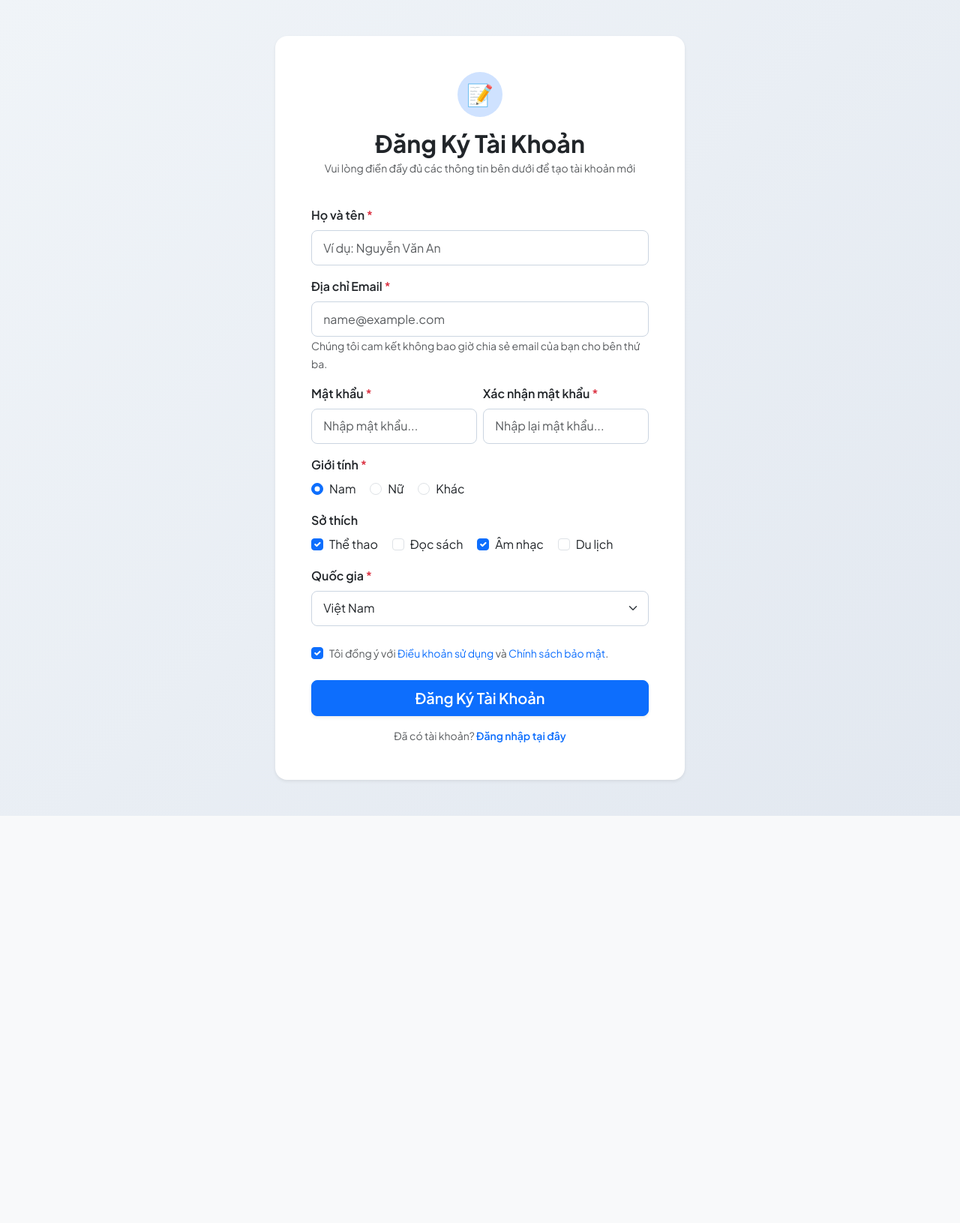
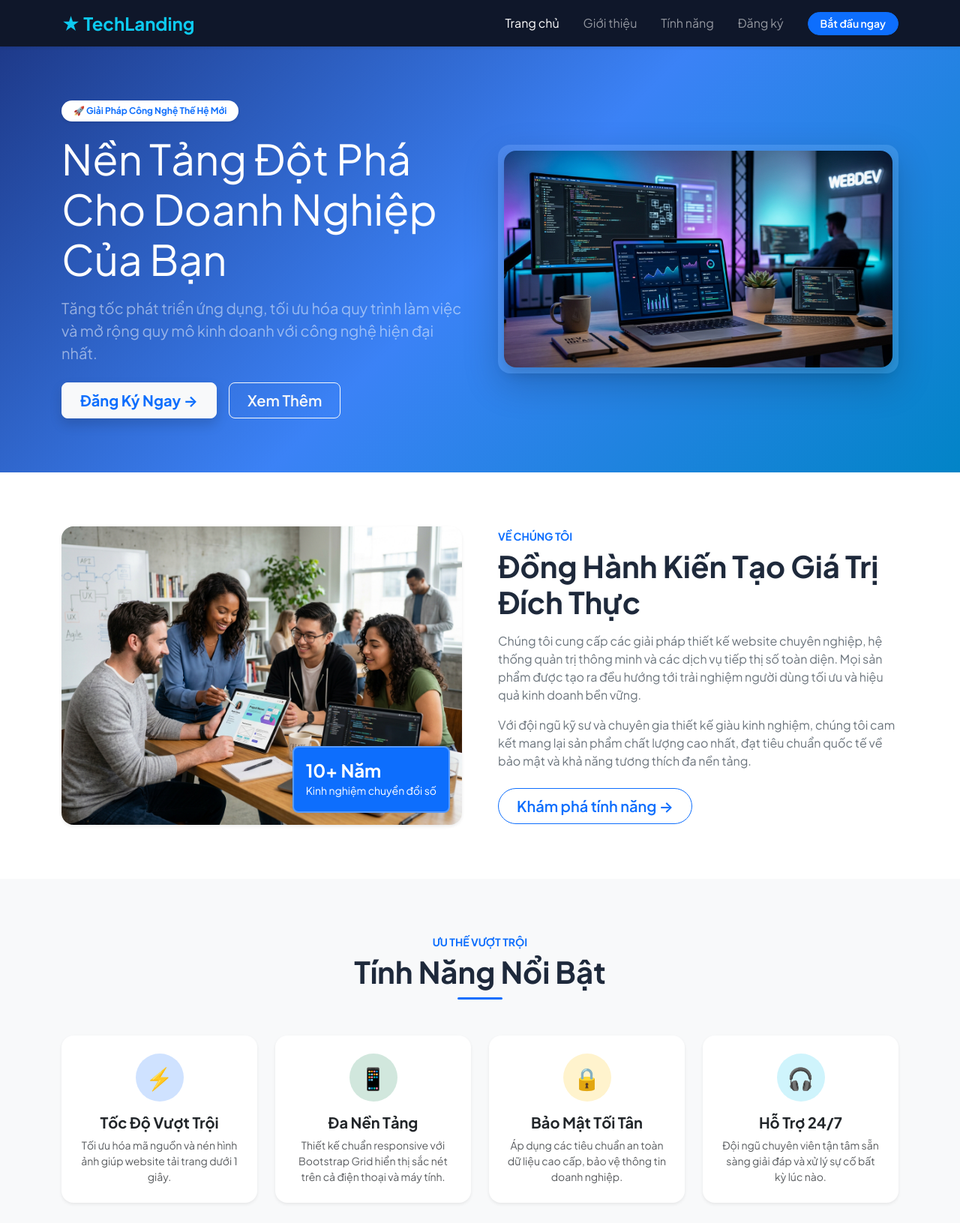
Before and after one commit to dtc245200075-del/my-new-project, a plain HTML site: page index.html in a window 1280 px wide. Shown: the top 1631 px of the page at 75% size. Before the commit the page ends 1088 px from the top, so only its background shows below. Drawn offline with nearby package versions, Linux system fonts and the light colour scheme.

Commit message:
Hoàn thành bài tập: Tạo Landing Page với Bootstrap và Hình Ảnh

```diff
--- a/index.html
+++ b/index.html
@@ -3,143 +3,214 @@
 <head>
     <meta charset="UTF-8">
     <meta name="viewport" content="width=device-width, initial-scale=1.0">
-    <title>Form Đăng Ký Người Dùng - Bootstrap 5 Forms</title>
+    <title>Landing Page với Bootstrap và Hình Ảnh</title>
     <!-- Bootstrap 5.3.0 CSS -->
     <link rel="stylesheet" href="https://cdn.jsdelivr.net/npm/bootstrap@5.3.0/dist/css/bootstrap.min.css">
     <!-- Google Fonts -->
     <link rel="preconnect" href="https://fonts.googleapis.com">
     <link rel="preconnect" href="https://fonts.gstatic.com" crossorigin>
-    <link href="https://fonts.googleapis.com/css2?family=Plus+Jakarta+Sans:wght@400;500;600;700&display=swap" rel="stylesheet">
+    <link href="https://fonts.googleapis.com/css2?family=Plus+Jakarta+Sans:wght@400;500;600;700;800&display=swap" rel="stylesheet">
     <link rel="stylesheet" href="style.css">
 </head>
-<body class="bg-light py-5">
+<body>
 
+    <!-- ========================================================
+         NAVBAR
+         ======================================================== -->
+    <nav class="navbar navbar-expand-lg navbar-dark bg-dark sticky-top shadow-sm">
         <div class="container">
-        <div class="row justify-content-center">
-            <div class="col-12 col-md-8 col-lg-6">
+            <a class="navbar-brand fw-bold fs-4 text-info" href="#">
+                <span>&#9733;</span> TechLanding
+            </a>
+            <button class="navbar-toggler" type="button" data-bs-toggle="collapse" data-bs-target="#navbarNav" aria-controls="navbarNav" aria-expanded="false" aria-label="Toggle navigation">
+                <span class="navbar-toggler-icon"></span>
+            </button>
+            <div class="collapse navbar-collapse" id="navbarNav">
+                <ul class="navbar-nav ms-auto mb-2 mb-lg-0">
+                    <li class="nav-item"><a class="nav-link active px-3" href="#">Trang chủ</a></li>
+                    <li class="nav-item"><a class="nav-link px-3" href="#intro">Giới thiệu</a></li>
+                    <li class="nav-item"><a class="nav-link px-3" href="#features">Tính năng</a></li>
+                    <li class="nav-item"><a class="nav-link px-3" href="#cta">Đăng ký</a></li>
+                </ul>
+                <a href="#cta" class="btn btn-primary btn-sm ms-lg-3 px-3 rounded-pill fw-semibold">Bắt đầu ngay</a>
+            </div>
+        </div>
+    </nav>
 
-                <!-- CARD CHỨA FORM ĐĂNG KÝ -->
-                <div class="card shadow-sm border-0 rounded-4 bg-white p-4 p-md-5">
-
-                    <!-- TIÊU ĐỀ VÀ MÔ TẢ (Sử dụng Bootstrap Text: text-center, text-muted) -->
-                    <div class="text-center mb-4">
-                        <div class="form-icon-circle bg-primary-subtle text-primary rounded-circle mx-auto mb-3">
-                            📝
-                        </div>
-                        <h2 class="fw-bold text-dark mb-1">Đăng Ký Tài Khoản</h2>
-                        <p class="text-muted small">
-                            Vui lòng điền đầy đủ các thông tin bên dưới để tạo tài khoản mới
+    <!-- ========================================================
+         1. BANNER / HERO SECTION
+         (Tự xây dựng chuẩn Bootstrap 5 với container, py-5, bg-*, img-fluid và nút CTA)
+         ======================================================== -->
+    <header class="hero-section text-white py-5">
+        <div class="container py-4">
+            <div class="row align-items-center g-5">
+                <!-- Cột văn bản & CTA -->
+                <div class="col-lg-6 text-center text-lg-start">
+                    <span class="badge bg-white text-primary px-3 py-2 rounded-pill fw-bold mb-3 shadow-sm">
+                        🚀 Giải Pháp Công Nghệ Thế Hệ Mới
+                    </span>
+                    <h1 class="display-4 fw-extrabold mb-3">Nền Tảng Đột Phá Cho Doanh Nghiệp Của Bạn</h1>
+                    <p class="lead text-white-50 mb-4">
+                        Tăng tốc phát triển ứng dụng, tối ưu hóa quy trình làm việc và mở rộng quy mô kinh doanh với công nghệ hiện đại nhất.
                     </p>
-                    </div>
-
-                    <!-- FORM ĐĂNG KÝ BOOTSTRAP -->
-                    <form action="#" method="POST" id="registrationForm">
-
-                        <!-- 1. Họ và tên (Input form-control) -->
-                        <div class="mb-3">
-                            <label for="fullName" class="form-label fw-semibold">Họ và tên <span class="text-danger">*</span></label>
-                            <input type="text" class="form-control" id="fullName" placeholder="Ví dụ: Nguyễn Văn An" required>
-                        </div>
-
-                        <!-- 2. Email (Input form-control) -->
-                        <div class="mb-3">
-                            <label for="email" class="form-label fw-semibold">Địa chỉ Email <span class="text-danger">*</span></label>
-                            <input type="email" class="form-control" id="email" placeholder="name@example.com" required>
-                            <small class="form-text text-muted">Chúng tôi cam kết không bao giờ chia sẻ email của bạn cho bên thứ ba.</small>
-                        </div>
-
-                        <!-- 3. Mật khẩu (Input type="password" form-control) -->
-                        <div class="row g-2 mb-3">
-                            <div class="col-12 col-sm-6">
-                                <label for="password" class="form-label fw-semibold">Mật khẩu <span class="text-danger">*</span></label>
-                                <input type="password" class="form-control" id="password" placeholder="Nhập mật khẩu..." required>
-                            </div>
-
-                            <!-- 4. Xác nhận mật khẩu (Input type="password" form-control) -->
-                            <div class="col-12 col-sm-6">
-                                <label for="confirmPassword" class="form-label fw-semibold">Xác nhận mật khẩu <span class="text-danger">*</span></label>
-                                <input type="password" class="form-control" id="confirmPassword" placeholder="Nhập lại mật khẩu..." required>
+                    <div class="d-flex flex-wrap justify-content-center justify-content-lg-start gap-3">
+                        <!-- Nút CTA chính với Bootstrap Buttons: btn-primary & btn-lg -->
+                        <a href="#cta" class="btn btn-light btn-lg px-4 fw-bold text-primary shadow">
+                            Đăng Ký Ngay &rarr;
+                        </a>
+                        <a href="#intro" class="btn btn-outline-light btn-lg px-4 fw-semibold">
+                            Xem Thêm
+                        </a>
                     </div>
                 </div>
 
-                        <!-- 5. Giới tính (Radio button) -->
-                        <div class="mb-3">
-                            <label class="form-label fw-semibold d-block">Giới tính <span class="text-danger">*</span></label>
-                            <div class="form-check form-check-inline">
-                                <input class="form-check-input" type="radio" name="gender" id="genderMale" value="male" checked>
-                                <label class="form-check-label" for="genderMale">Nam</label>
+                <!-- Cột hình ảnh Banner nổi bật với Bootstrap Images: img-fluid -->
+                <div class="col-lg-6 text-center">
+                    <div class="hero-image-wrapper p-2 bg-white bg-opacity-10 rounded-4 shadow-lg">
+                        <img src="images/hero.jpg" alt="Không gian công nghệ hiện đại" class="img-fluid rounded-4 shadow">
                     </div>
-                            <div class="form-check form-check-inline">
-                                <input class="form-check-input" type="radio" name="gender" id="genderFemale" value="female">
-                                <label class="form-check-label" for="genderFemale">Nữ</label>
                 </div>
-                            <div class="form-check form-check-inline">
-                                <input class="form-check-input" type="radio" name="gender" id="genderOther" value="other">
-                                <label class="form-check-label" for="genderOther">Khác</label>
+            </div>
+        </div>
+    </header>
+
+    <!-- ========================================================
+         2. PHẦN GIỚI THIỆU (Hình ảnh + Đoạn mô tả sản phẩm/dịch vụ)
+         ======================================================== -->
+    <section id="intro" class="py-5 bg-white">
+        <div class="container py-4">
+            <div class="row align-items-center g-5">
+                <!-- Cột hình ảnh giới thiệu với Bootstrap img-fluid -->
+                <div class="col-md-6 order-2 order-md-1">
+                    <div class="position-relative">
+                        <img src="images/intro.jpg" alt="Đội ngũ sáng tạo và phát triển" class="img-fluid rounded-4 shadow-sm">
+                        <div class="experience-badge bg-primary text-white p-3 rounded-3 shadow position-absolute bottom-0 end-0 m-3 d-none d-sm-block">
+                            <span class="h4 fw-bold d-block mb-0">10+ Năm</span>
+                            <small>Kinh nghiệm chuyển đổi số</small>
+                        </div>
                     </div>
                 </div>
 
-                        <!-- 6. Sở thích (Checkbox) -->
-                        <div class="mb-3">
-                            <label class="form-label fw-semibold d-block">Sở thích</label>
-                            <div class="form-check form-check-inline">
-                                <input class="form-check-input" type="checkbox" id="hobbySports" value="sports" checked>
-                                <label class="form-check-label" for="hobbySports">Thể thao</label>
+                <!-- Cột nội dung mô tả sản phẩm / dịch vụ -->
+                <div class="col-md-6 order-1 order-md-2">
+                    <span class="text-primary fw-bold text-uppercase small tracking-wide">Về chúng tôi</span>
+                    <h2 class="display-6 fw-bold mt-1 mb-3">Đồng Hành Kiến Tạo Giá Trị Đích Thực</h2>
+                    <p class="text-secondary mb-3">
+                        Chúng tôi cung cấp các giải pháp thiết kế website chuyên nghiệp, hệ thống quản trị thông minh và các dịch vụ tiếp thị số toàn diện. Mọi sản phẩm được tạo ra đều hướng tới trải nghiệm người dùng tối ưu và hiệu quả kinh doanh bền vững.
+                    </p>
+                    <p class="text-secondary mb-4">
+                        Với đội ngũ kỹ sư và chuyên gia thiết kế giàu kinh nghiệm, chúng tôi cam kết mang lại sản phẩm chất lượng cao nhất, đạt tiêu chuẩn quốc tế về bảo mật và khả năng tương thích đa nền tảng.
+                    </p>
+                    <a href="#features" class="btn btn-outline-primary btn-lg px-4 rounded-pill fw-semibold">
+                        Khám phá tính năng &rarr;
+                    </a>
                 </div>
-                            <div class="form-check form-check-inline">
-                                <input class="form-check-input" type="checkbox" id="hobbyReading" value="reading">
-                                <label class="form-check-label" for="hobbyReading">Đọc sách</label>
             </div>
-                            <div class="form-check form-check-inline">
-                                <input class="form-check-input" type="checkbox" id="hobbyMusic" value="music" checked>
-                                <label class="form-check-label" for="hobbyMusic">Âm nhạc</label>
         </div>
-                            <div class="form-check form-check-inline">
-                                <input class="form-check-input" type="checkbox" id="hobbyTravel" value="travel">
-                                <label class="form-check-label" for="hobbyTravel">Du lịch</label>
+    </section>
+
+    <!-- ========================================================
+         3. DANH SÁCH TÍNH NĂNG (Row gồm 4 cột: icon + tiêu đề + mô tả)
+         ======================================================== -->
+    <section id="features" class="py-5 bg-light">
+        <div class="container py-4">
+            <div class="text-center mb-5">
+                <span class="text-primary fw-bold text-uppercase small tracking-wide">Ưu thế vượt trội</span>
+                <h2 class="display-6 fw-bold mt-1">Tính Năng Nổi Bật</h2>
+                <div class="divider mx-auto"></div>
+            </div>
+
+            <!-- Row 4 cột cho tính năng -->
+            <div class="row g-4 text-center">
+                <!-- Tính năng 1 -->
+                <div class="col-12 col-sm-6 col-md-3">
+                    <div class="card p-4 h-100 border-0 shadow-sm rounded-4 feature-card bg-white">
+                        <div class="feature-icon bg-primary-subtle text-primary rounded-circle mx-auto mb-3">
+                            ⚡
+                        </div>
+                        <h4 class="h5 fw-bold mb-2">Tốc Độ Vượt Trội</h4>
+                        <p class="text-muted small mb-0">
+                            Tối ưu hóa mã nguồn và nén hình ảnh giúp website tải trang dưới 1 giây.
+                        </p>
                     </div>
                 </div>
 
-                        <!-- 7. Quốc gia (Dropdown Select form-select) -->
-                        <div class="mb-4">
-                            <label for="country" class="form-label fw-semibold">Quốc gia <span class="text-danger">*</span></label>
-                            <select class="form-select" id="country" required>
-                                <option value="" disabled>-- Chọn quốc gia của bạn --</option>
-                                <option value="vn" selected>Việt Nam</option>
-                                <option value="us">Hoa Kỳ (United States)</option>
-                                <option value="jp">Nhật Bản (Japan)</option>
-                                <option value="kr">Hàn Quốc (South Korea)</option>
-                                <option value="sg">Singapore</option>
-                                <option value="other">Quốc gia khác</option>
-                            </select>
+                <!-- Tính năng 2 -->
+                <div class="col-12 col-sm-6 col-md-3">
+                    <div class="card p-4 h-100 border-0 shadow-sm rounded-4 feature-card bg-white">
+                        <div class="feature-icon bg-success-subtle text-success rounded-circle mx-auto mb-3">
+                            📱
+                        </div>
+                        <h4 class="h5 fw-bold mb-2">Đa Nền Tảng</h4>
+                        <p class="text-muted small mb-0">
+                            Thiết kế chuẩn responsive với Bootstrap Grid hiển thị sắc nét trên cả điện thoại và máy tính.
+                        </p>
+                    </div>
                 </div>
 
-                        <!-- Điều khoản sử dụng -->
-                        <div class="mb-4 form-check">
-                            <input type="checkbox" class="form-check-input" id="termsCheck" required checked>
-                            <label class="form-check-label small text-muted" for="termsCheck">
-                                Tôi đồng ý với <a href="#" class="text-decoration-none">Điều khoản sử dụng</a> và <a href="#" class="text-decoration-none">Chính sách bảo mật</a>.
-                            </label>
+                <!-- Tính năng 3 -->
+                <div class="col-12 col-sm-6 col-md-3">
+                    <div class="card p-4 h-100 border-0 shadow-sm rounded-4 feature-card bg-white">
+                        <div class="feature-icon bg-warning-subtle text-warning-emphasis rounded-circle mx-auto mb-3">
+                            🔒
+                        </div>
+                        <h4 class="h5 fw-bold mb-2">Bảo Mật Tối Tân</h4>
+                        <p class="text-muted small mb-0">
+                            Áp dụng các tiêu chuẩn an toàn dữ liệu cao cấp, bảo vệ thông tin doanh nghiệp.
+                        </p>
+                    </div>
                 </div>
 
-                        <!-- 8. Nút Submit (Bootstrap Button: btn-primary) -->
-                        <div class="d-grid gap-2">
-                            <button type="submit" class="btn btn-primary btn-lg fw-semibold shadow-sm py-2">
-                                Đăng Ký Tài Khoản
-                            </button>
+                <!-- Tính năng 4 -->
+                <div class="col-12 col-sm-6 col-md-3">
+                    <div class="card p-4 h-100 border-0 shadow-sm rounded-4 feature-card bg-white">
+                        <div class="feature-icon bg-info-subtle text-info rounded-circle mx-auto mb-3">
+                            🎧
                         </div>
-
-                        <!-- Footer text -->
-                        <p class="text-center text-muted small mt-3 mb-0">
-                            Đã có tài khoản? <a href="#" class="text-decoration-none fw-semibold">Đăng nhập tại đây</a>
+                        <h4 class="h5 fw-bold mb-2">Hỗ Trợ 24/7</h4>
+                        <p class="text-muted small mb-0">
+                            Đội ngũ chuyên viên tận tâm sẵn sàng giải đáp và xử lý sự cố bất kỳ lúc nào.
                         </p>
-                    </form>
-
-                </div>
-
                     </div>
                 </div>
             </div>
+        </div>
+    </section>
+
+    <!-- ========================================================
+         4. NÚT KÊU GỌI HÀNH ĐỘNG (CTA SECTION)
+         ======================================================== -->
+    <section id="cta" class="py-5 cta-section text-white text-center">
+        <div class="container py-4">
+            <div class="col-lg-8 mx-auto">
+                <span class="badge bg-white text-primary px-3 py-2 rounded-pill fw-bold mb-3 shadow-sm">
+                    Ưu đãi đặc biệt
+                </span>
+                <h2 class="display-5 fw-bold mb-3">Sẵn Sàng Nâng Tầm Doanh Nghiệp?</h2>
+                <p class="lead text-white-50 mb-4">
+                    Đăng ký ngay hôm nay để nhận tư vấn miễn phí và trải nghiệm giải pháp công nghệ toàn diện từ các chuyên gia hàng đầu.
+                </p>
+                <div class="d-flex justify-content-center gap-3 flex-wrap">
+                    <a href="#" class="btn btn-light btn-lg px-5 py-3 fw-bold text-primary rounded-pill shadow">
+                        Đăng Ký Ngay
+                    </a>
+                    <a href="#intro" class="btn btn-outline-light btn-lg px-4 py-3 rounded-pill fw-semibold">
+                        Tìm Hiểu Thêm
+                    </a>
+                </div>
+            </div>
+        </div>
+    </section>
+
+    <!-- ========================================================
+         FOOTER
+         ======================================================== -->
+    <footer class="bg-dark text-white text-center py-4">
+        <div class="container">
+            <p class="mb-1">&copy; 2026 TechLanding. All rights reserved.</p>
+            <small class="text-secondary">Xây dựng bằng Bootstrap 5 Containers, Grid System, Buttons và Images</small>
+        </div>
+    </footer>
 
     <!-- Bootstrap 5.3.0 JavaScript Bundle -->
     <script src="https://cdn.jsdelivr.net/npm/bootstrap@5.3.0/dist/js/bootstrap.bundle.min.js"></script>
--- a/style.css
+++ b/style.css
@@ -1,43 +1,55 @@
-/* Custom CSS for Bootstrap Registration Form */
+/* Custom CSS for Landing Page with Images & Bootstrap */
 body {
     font-family: 'Plus Jakarta Sans', -apple-system, BlinkMacSystemFont, "Segoe UI", Roboto, sans-serif;
     color: #1e293b;
-    background: linear-gradient(135deg, #f0f4f8 0%, #e2e8f0 100%);
-    min-height: 100vh;
+    overflow-x: hidden;
 }
 
-.form-icon-circle {
+.hero-section {
+    background: linear-gradient(135deg, #1e3a8a 0%, #3b82f6 50%, #0284c7 100%);
+    position: relative;
+}
+
+.cta-section {
+    background: linear-gradient(135deg, #0f172a 0%, #1e3a8a 100%);
+}
+
+.divider {
     width: 60px;
-    height: 60px;
+    height: 3px;
+    background-color: #0d6efd;
+    border-radius: 2px;
+    margin-top: 10px;
+}
+
+.feature-card {
+    transition: transform 0.25s ease, box-shadow 0.25s ease;
+}
+
+.feature-card:hover {
+    transform: translateY(-8px);
+    box-shadow: 0 16px 32px -8px rgba(0, 0, 0, 0.12) !important;
+}
+
+.feature-icon {
+    width: 64px;
+    height: 64px;
     display: flex;
     align-items: center;
     justify-content: center;
     font-size: 1.8rem;
 }
 
-.form-control, .form-select {
-    padding: 0.65rem 0.95rem;
-    border-radius: 8px;
-    border: 1px solid #cbd5e1;
-    transition: all 0.2s ease;
+.hero-image-wrapper img {
+    max-height: 400px;
+    width: 100%;
+    object-fit: cover;
 }
 
-.form-control:focus, .form-select:focus {
-    border-color: #0d6efd;
-    box-shadow: 0 0 0 0.25rem rgba(13, 110, 253, 0.15);
+.experience-badge {
+    border: 2px solid rgba(255, 255, 255, 0.3);
 }
 
-.form-check-input:checked {
-    background-color: #0d6efd;
-    border-color: #0d6efd;
+.navbar {
+    background-color: #0f172a !important;
 }
-
-.btn-primary {
-    border-radius: 8px;
-    transition: all 0.2s ease;
-}
-
-.btn-primary:hover {
-    transform: translateY(-2px);
-    box-shadow: 0 4px 12px rgba(13, 110, 253, 0.3) !important;
-}
```
Also changed, not shown: landing-images-exact.html (added, +91 -0 lines), README.md, images/hero.jpg (added), images/intro.jpg (added), landing-images-desktop.png (added), landing-images-mobile.png (added), landing-images-sample.png (added). Lines whose indentation alone changed are shown as unchanged.
